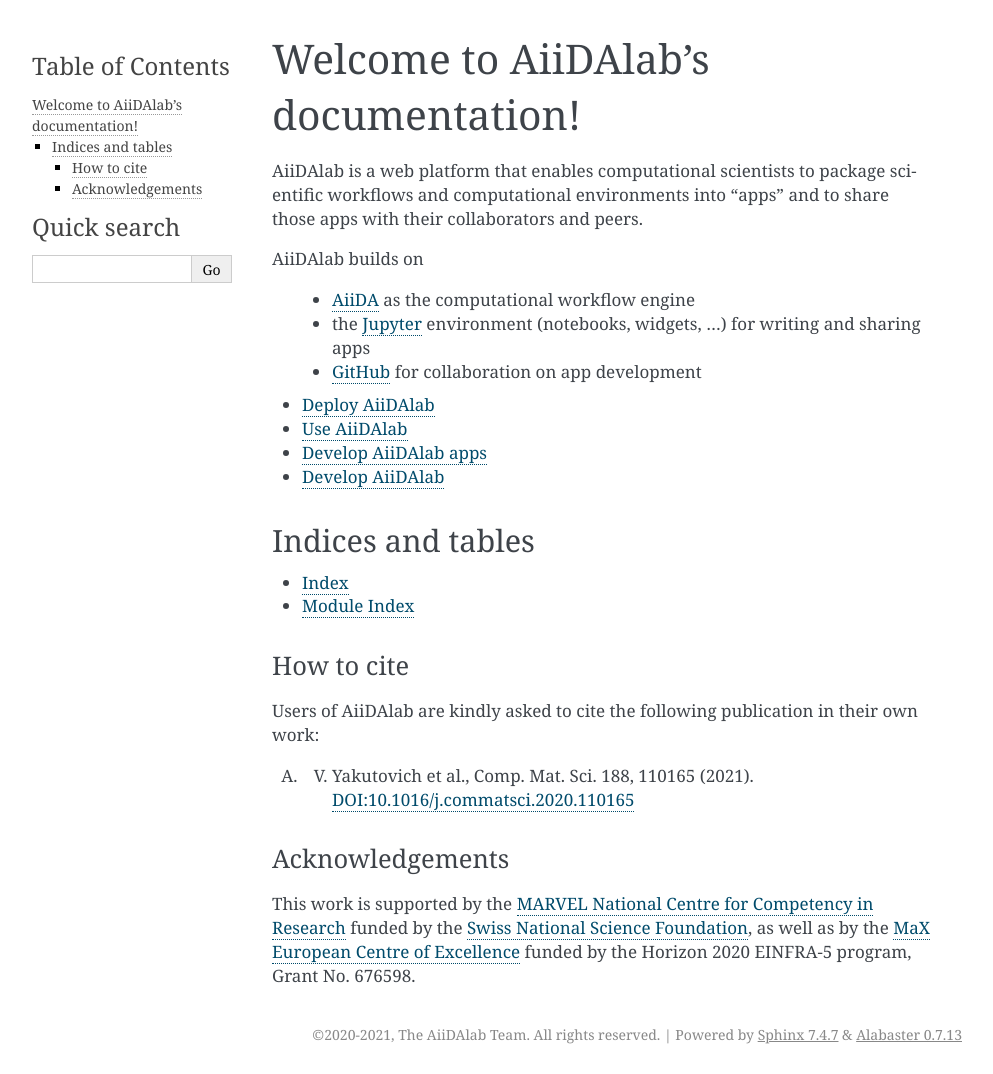
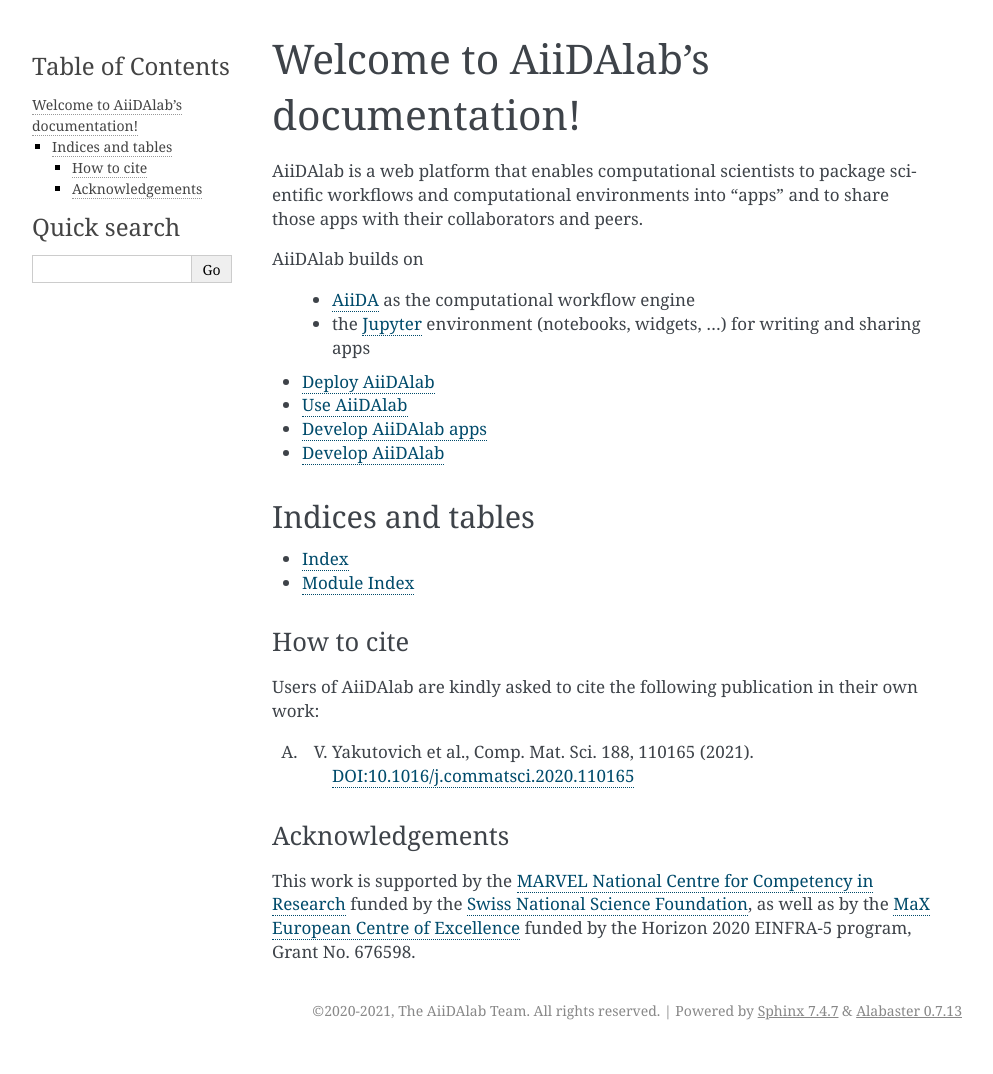
Before and after one commit to aiidalab/aiidalab, a Sphinx documentation site: the page built from docs/source/index.rst, in a window 1280 px wide. Shown: the whole page, without its empty margins (148-1141 px from the left). Built offline with Sphinx 7.4.7, drawn with Linux system fonts in a browser that asks for light colours; pages that are not in the unit, such as notebooks, are missing from menus; after the commit the page ends 1050 px from its top, so only the background shows below that.

Commit message:
remove github

```diff
--- a/docs/source/index.rst
+++ b/docs/source/index.rst
@@ -8,8 +8,6 @@ AiiDAlab builds on
 
    * `AiiDA <https://www.aiida.net/>`_ as the computational workflow engine
    * the `Jupyter <https://jupyter.org/>`_ environment (notebooks, widgets, ...) for writing and sharing apps
-   * `GitHub <http://github.com/>`_ for collaboration on app development
-
 
 .. toctree::
    :maxdepth: 1
```
